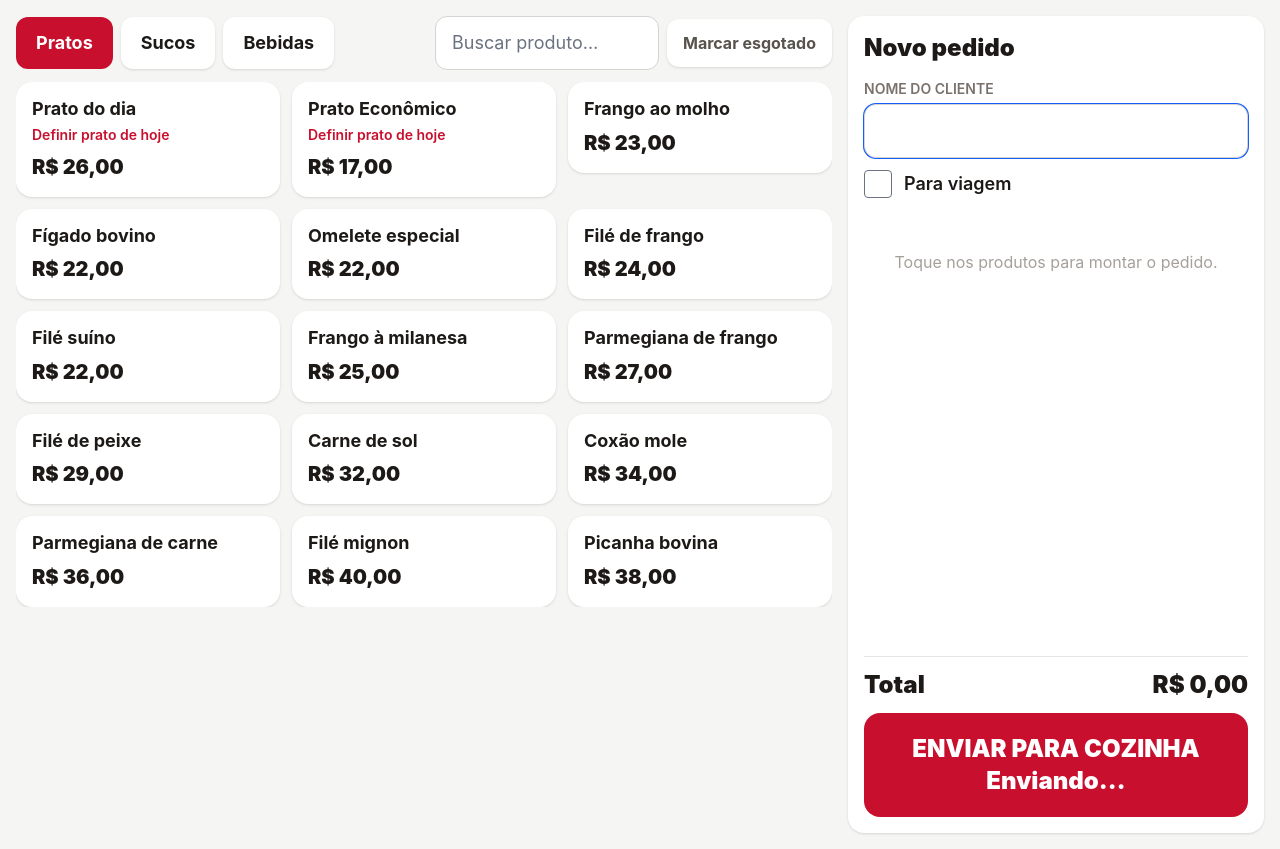
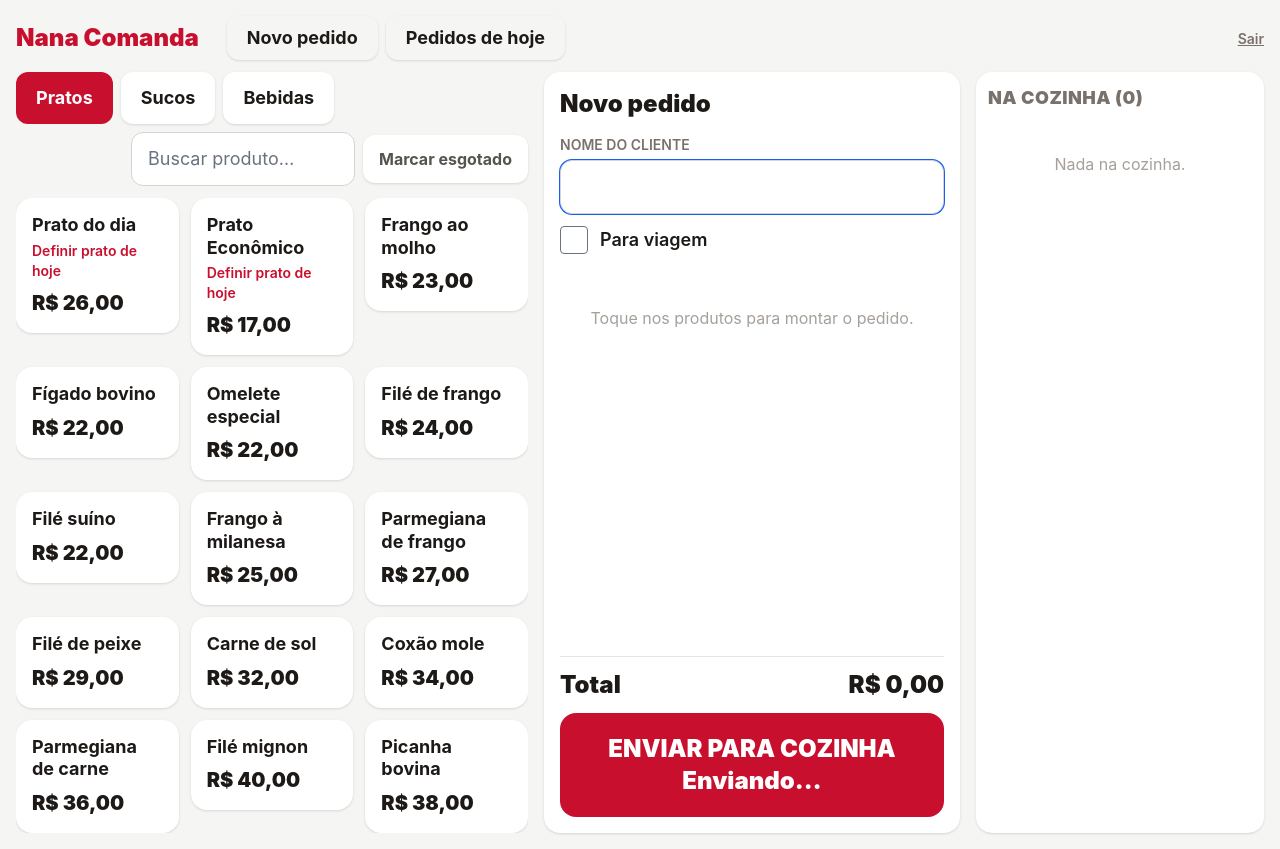
Before and after one commit to marcosserg12/nova_comanda, a Laravel app: page /balcao in a window 1280 px wide. Run offline with Laravel 12, Linux system fonts and the light colour scheme; a user stored in the database is signed in; data comes from the database, SQL or seed files in the repository; data that the repository does not hold is empty; style sheets or scripts are compiled from the project's sources; some libraries are stand-ins or nearby versions.

Commit message:
feat: estação em dois monitores (balcão + cozinha numa janela)
Co-Authored-By: Claude Opus 5.5 <noreply@anthropic.com>

```diff
--- /dev/null
+++ b/resources/views/components/balcao-pane.blade.php
@@ -0,0 +1,25 @@
+<div x-data="{ tab: 'novo' }" @edit-order.window="tab = 'novo'" class="flex h-screen min-w-0 flex-col gap-3 p-4">
+    <header class="flex items-center gap-3">
+        <span class="text-2xl font-black text-nana-red">Nana Comanda</span>
+        <nav class="ml-4 flex gap-2">
+            <button type="button" @click="tab = 'novo'" :class="tab === 'novo' ? 'bg-nana-ink text-white' : 'bg-white'"
+                    class="rounded-xl px-5 py-2 text-lg font-bold shadow-sm">Novo pedido</button>
+            <button type="button" @click="tab = 'hoje'" :class="tab === 'hoje' ? 'bg-nana-ink text-white' : 'bg-white'"
+                    class="rounded-xl px-5 py-2 text-lg font-bold shadow-sm">Pedidos de hoje</button>
+        </nav>
+        <div class="ml-auto flex items-center gap-4">
+            <x-connection-dot />
+            <form method="POST" action="{{ route('logout') }}">
+                @csrf
+                <button class="text-sm font-semibold text-stone-500 underline">Sair</button>
+            </form>
+        </div>
+    </header>
+    <div class="flex min-h-0 flex-1 gap-4">
+        <div class="min-w-0 flex-1">
+            <div x-show="tab === 'novo'" class="h-full"><livewire:balcao.order-form /></div>
+            <div x-show="tab === 'hoje'" x-cloak class="h-full"><livewire:balcao.today-orders /></div>
+        </div>
+        <aside class="w-72 shrink-0"><livewire:balcao.in-kitchen-list /></aside>
+    </div>
+</div>
--- a/resources/views/pages/balcao.blade.php
+++ b/resources/views/pages/balcao.blade.php
@@ -1,3 +1,3 @@
 <x-layouts.app title="Balcão" body-class="bg-stone-100 overflow-hidden">
-    <div class="h-screen p-4"><livewire:balcao.order-form /></div>
+    <x-balcao-pane />
 </x-layouts.app>
```
Also changed, not shown: resources/views/pages/estacao.blade.php (+9 -1 lines), tests/Feature/Pages/StationTest.php (added, +29 -0 lines).
